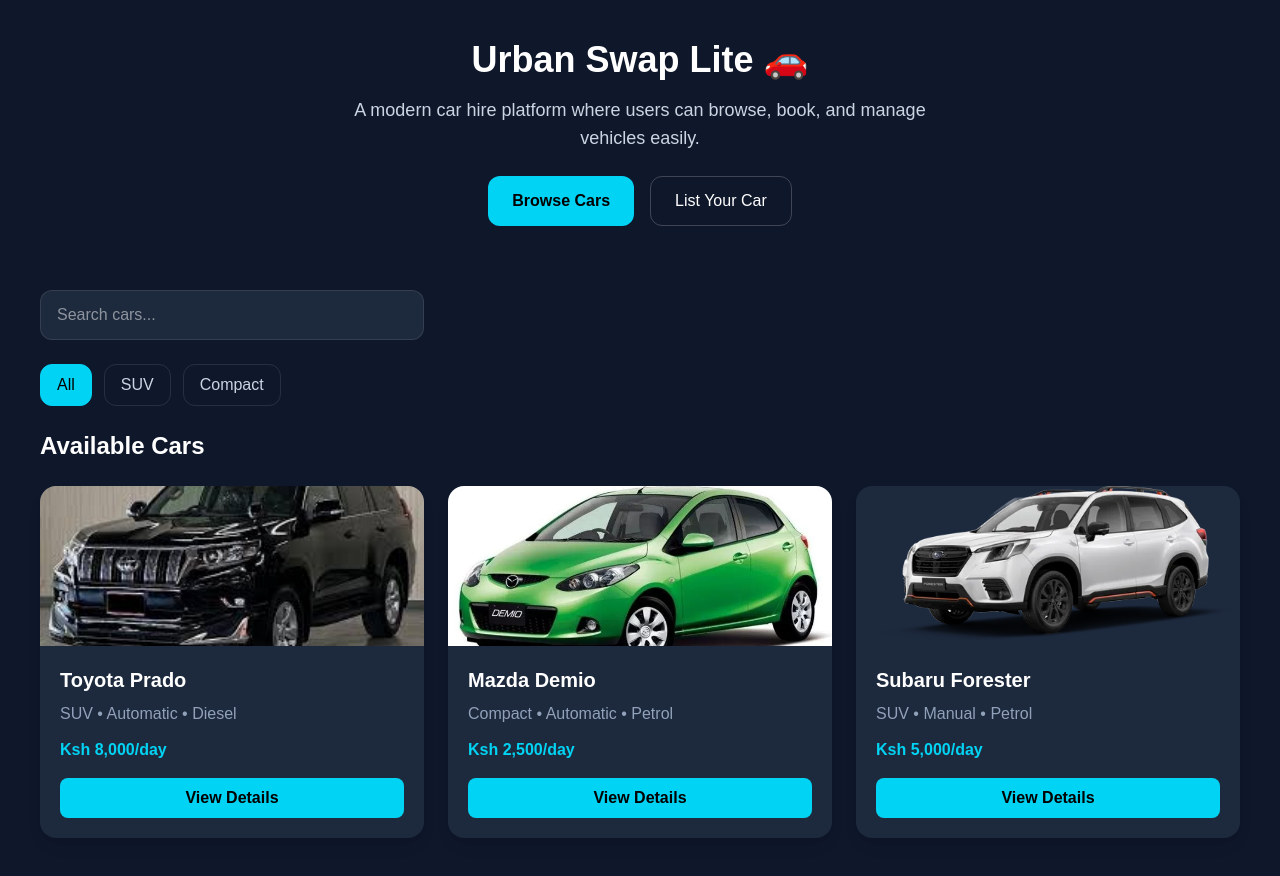
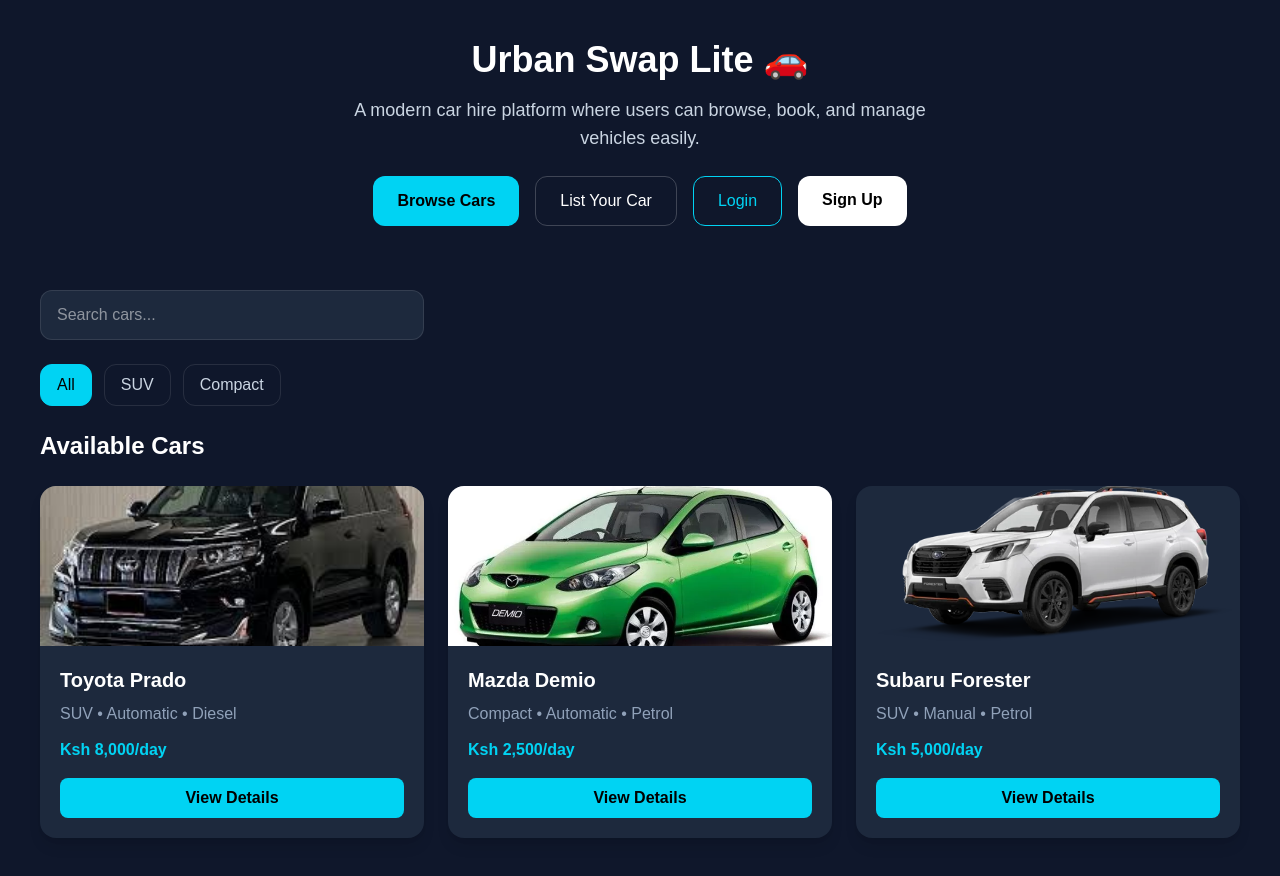
Before and after one commit to JobMunyoki/urban-swap-lite, a Next.js app: page / in a window 1280 px wide. Built offline with nearby package versions, Linux system fonts and the light colour scheme.

Commit message:
Added login signup buttons and category filters

```diff
--- a/app/page.tsx
+++ b/app/page.tsx
@@ -55,7 +55,7 @@
           A modern car hire platform where users can browse, book, and manage vehicles easily.
         </p>
 
-        <div className="flex gap-4">
+        <div className="flex flex-wrap gap-4">
   <button className="px-6 py-3 bg-cyan-400 text-black rounded-xl font-semibold hover:scale-105 transition">
     Browse Cars
   </button>
@@ -63,6 +63,20 @@
   <button className="px-6 py-3 border border-white/20 rounded-xl hover:bg-white/10 transition">
     List Your Car
   </button>
+
+  <Link
+    href="/login"
+    className="px-6 py-3 border border-cyan-400 text-cyan-400 rounded-xl hover:bg-cyan-400 hover:text-black transition"
+  >
+    Login
+  </Link>
+
+  <Link
+    href="/signup"
+    className="px-6 py-3 bg-white text-black rounded-xl font-semibold hover:scale-105 transition"
+  >
+    Sign Up
+  </Link>
 </div>
 </div>
 
```
Lines whose indentation alone changed are shown as unchanged.
